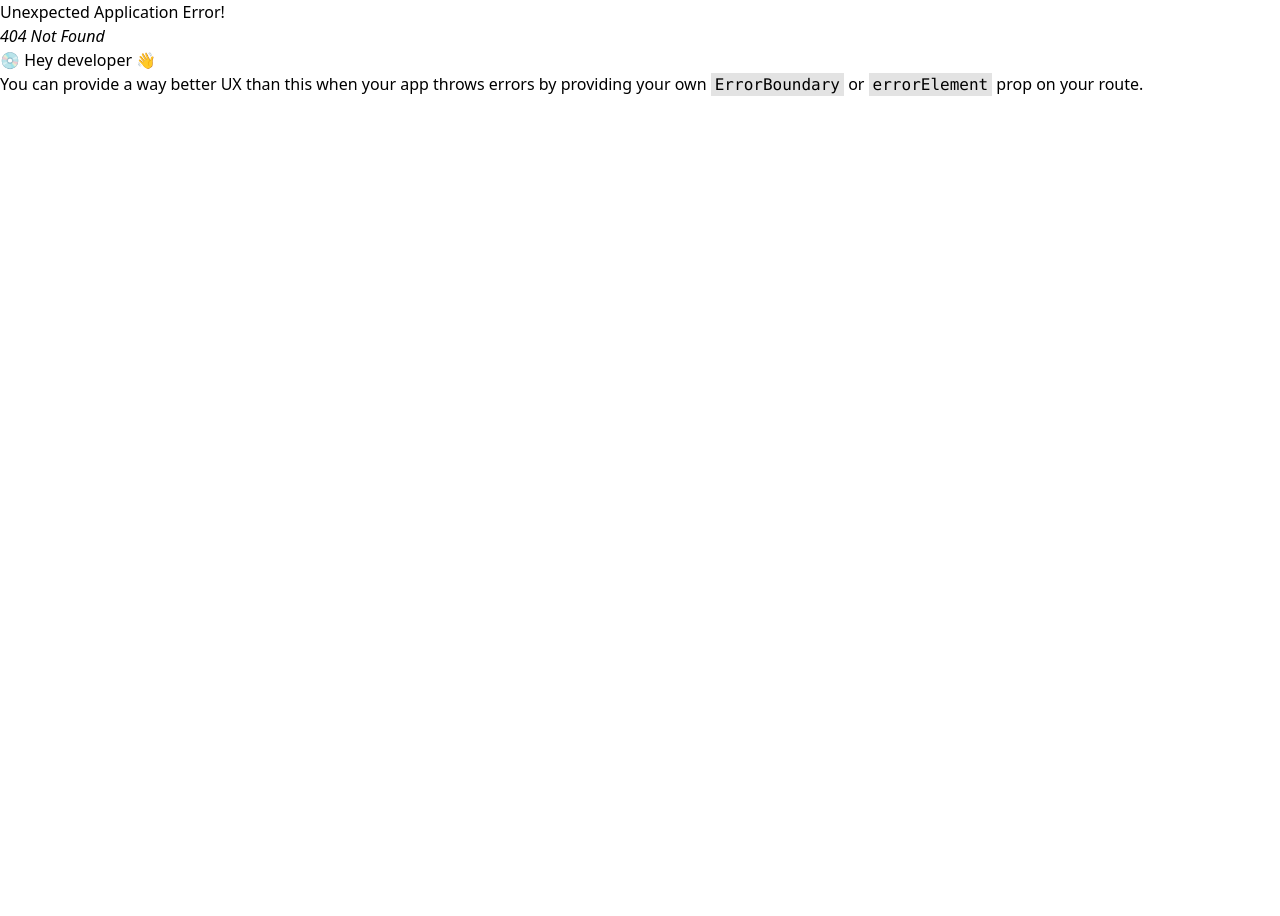
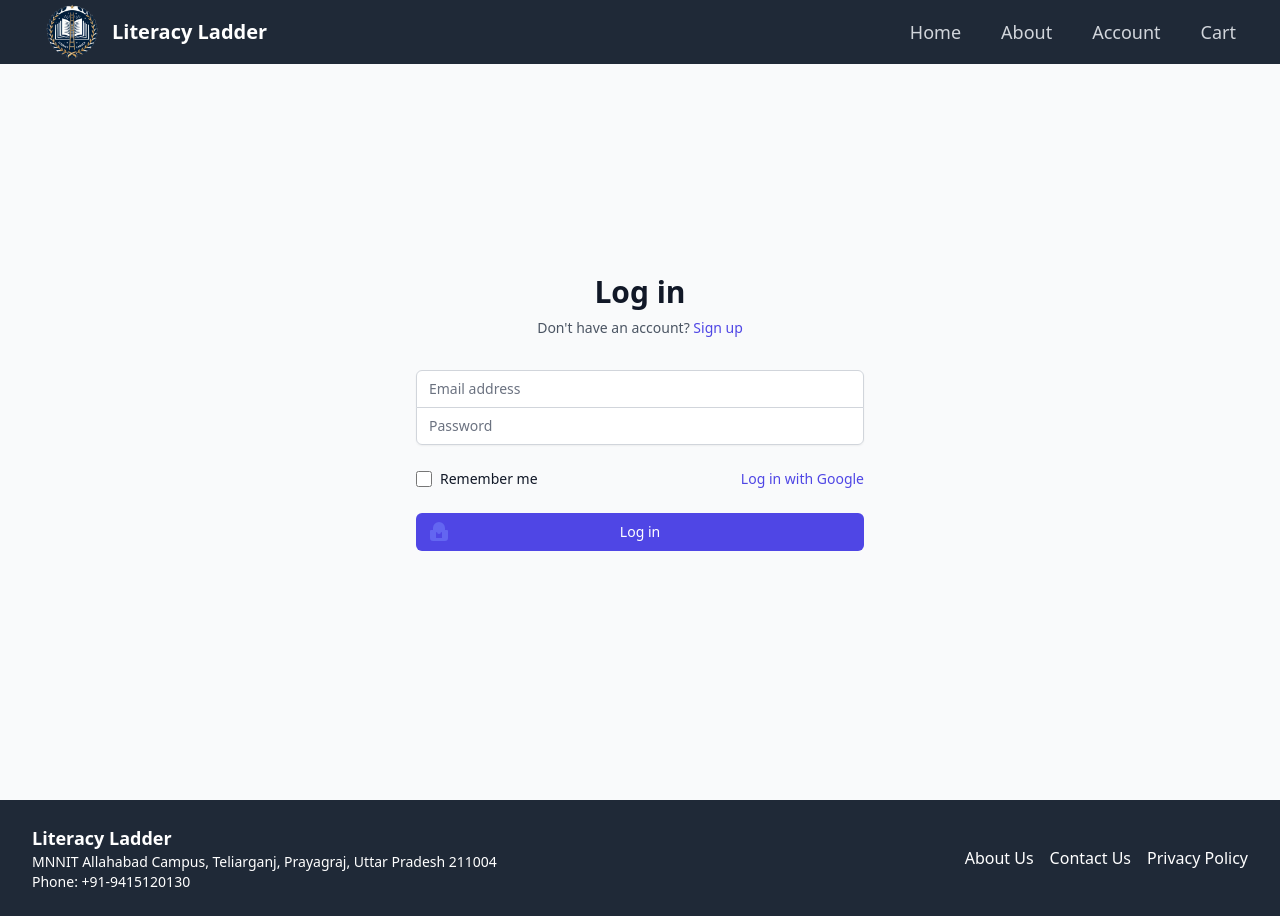
Before and after one commit to SupportAESS/Literacy-Ladder, a React (Vite) app in the folder client/: page /login in a window 1280 px wide. Before the commit this address had no page. Before the commit the page ends 800 px from the top, so only its background shows below. Built offline with nearby package versions, Linux system fonts and the light colour scheme.

Commit message:
login in client side

```diff
--- /dev/null
+++ b/client/src/Components/Login.jsx
@@ -0,0 +1,80 @@
+import React, { useState } from 'react';
+
+const Login = () => {
+  const [showLogin, setShowLogin] = useState(true);
+  const [email, setEmail] = useState('');
+  const [password, setPassword] = useState('');
+
+  const handleLogin = (e) => {
+    e.preventDefault();
+    // Handle login logic
+    console.log('Logging in with email:', email, 'and password:', password);
+  };
+
+  const handleSignup = (e) => {
+    e.preventDefault();
+    // Handle signup logic
+    console.log('Signing up with email:', email, 'and password:', password);
+  };
+
+  const handleGoogleLogin = () => {
+    // Handle login with Google logic
+    console.log('Logging in with Google');
+  };
+
+  return (
+    <div className="min-h-screen flex items-center justify-center bg-gray-50 py-12 px-4 sm:px-6 lg:px-8">
+      <div className="max-w-md w-full space-y-8">
+        <div>
+          <h2 className="mt-6 text-center text-3xl font-extrabold text-gray-900">{showLogin ? 'Log in' : 'Sign up'}</h2>
+          <p className="mt-2 text-center text-sm text-gray-600">{showLogin ? 'Don\'t have an account? ' : 'Already have an account? '}
+            <button onClick={() => setShowLogin(!showLogin)} className="font-medium text-indigo-600 hover:text-indigo-500">{showLogin ? 'Sign up' : 'Log in'}</button>
+          </p>
+        </div>
+        <form className="mt-8 space-y-6" onSubmit={showLogin ? handleLogin : handleSignup}>
+          <input type="hidden" name="remember" value="true" />
+          <div className="rounded-md shadow-sm -space-y-px">
+            <div>
+              <label htmlFor="email-address" className="sr-only">Email address</label>
+              <input id="email-address" name="email" type="email" autoComplete="email" required className="appearance-none rounded-none relative block w-full px-3 py-2 border border-gray-300 placeholder-gray-500 text-gray-900 rounded-t-md focus:outline-none focus:ring-indigo-500 focus:border-indigo-500 focus:z-10 sm:text-sm" placeholder="Email address" value={email} onChange={(e) => setEmail(e.target.value)} />
+            </div>
+            <div>
+              <label htmlFor="password" className="sr-only">Password</label>
+              <input id="password" name="password" type="password" autoComplete="current-password" required className="appearance-none rounded-none relative block w-full px-3 py-2 border border-gray-300 placeholder-gray-500 text-gray-900 rounded-b-md focus:outline-none focus:ring-indigo-500 focus:border-indigo-500 focus:z-10 sm:text-sm" placeholder="Password" value={password} onChange={(e) => setPassword(e.target.value)} />
+            </div>
+          </div>
+
+          <div className="flex items-center justify-between">
+            <div className="flex items-center">
+              <input id="remember-me" name="remember-me" type="checkbox" className="h-4 w-4 text-indigo-600 focus:ring-indigo-500 border-gray-300 rounded" />
+              <label htmlFor="remember-me" className="ml-2 block text-sm text-gray-900">
+                Remember me
+              </label>
+            </div>
+
+            <div className="text-sm">
+              <button type="button" className="font-medium text-indigo-600 hover:text-indigo-500 focus:outline-none" onClick={handleGoogleLogin}>
+                Log in with Google
+              </button>
+            </div>
+          </div>
+
+          <div>
+            <button type="submit" className="group relative w-full flex justify-center py-2 px-4 border border-transparent text-sm font-medium rounded-md text-white bg-indigo-600 hover:bg-indigo-700 focus:outline-none focus:ring-2 focus:ring-offset-2 focus:ring-indigo-500">
+              <span className="absolute left-0 inset-y-0 flex items-center pl-3">
+                {/* Heroicon name: lock-closed */}
+                <svg className="h-5 w-5 text-indigo-500 group-hover:text-indigo-400" xmlns="http://www.w3.org/2000/svg" viewBox="0 0 20 20" fill="currentColor" aria-hidden="true">
+                  <path fillRule="evenodd" d="M10 12a2 2 0 100-4 2 2 0 000 4z" />
+                  <path fillRule="evenodd" d="M4 8V6a6 6 0 1112 0v2h2a1 1 0 011 1v7a3 3 0 01-3 3H4a3 3 0 01-3-3V9a1 1 0 011-1h2zm8 2h-4a1 1 0 00-1 1v5h6v-5a1 1 0 00-1-1z" clipRule="evenodd" />
+                </svg>
+              </span>
+              {showLogin ? 'Log in' : 'Sign up'}
+            </button>
+          </div>
+        </form>
+      </div>
+    </div>
+  );
+};
+
+export default Login;
--- a/client/src/Components/Navbar.jsx
+++ b/client/src/Components/Navbar.jsx
@@ -6,7 +6,6 @@ import about from './About';
 const Navbar = () => {
   const [isOpen, setIsOpen] = useState(false);
   const [isLoggedIn, setIsLoggedIn] = useState(false); // Assume initial state is logged out
-  const [showDropdown, setShowDropdown] = useState(false);
 
   const handleLogout = () => {
     // Handle logout logic, e.g., clearing session storage or calling logout API
@@ -20,24 +19,12 @@ const Navbar = () => {
 
   const handleAccountClick = () => {
     if (window.innerWidth < 768) {
-      setShowDropdown(!showDropdown);
-    }
-  };
-
-  const handleAccountMouseEnter = () => {
-    if (window.innerWidth >= 768) {
-      setShowDropdown(true);
-    }
-  };
-
-  const handleAccountMouseLeave = () => {
-    if (window.innerWidth >= 768) {
-      setShowDropdown(false);
+      setIsOpen(!isOpen);
     }
   };
 
   return (
-    <nav className="bg-gray-800 relative z-50">
+    <nav className="bg-gray-800 fixed top-0 w-full z-50">
       <div className="max-w-full px-4 sm:px-6 lg:px-8">
         <div className="flex items-center justify-between h-16">
           <div className="flex-none flex items-center space-x-2">
@@ -53,20 +40,17 @@ const Navbar = () => {
               <Link to="/about" className="text-gray-300 hover:bg-gray-700 hover:text-white px-3 py-2 rounded-md text-lg font-medium">About</Link>
               <div
                 className="relative"
-                onMouseEnter={handleAccountMouseEnter}
-                onMouseLeave={handleAccountMouseLeave}
+                onMouseEnter={() => setIsOpen(true)}
+                onMouseLeave={() => setIsOpen(false)}
+                onClick={handleAccountClick}
               >
                 <button
-                  onClick={handleAccountClick}
                   className="text-gray-300 hover:bg-gray-700 hover:text-white px-3 py-2 rounded-md text-lg font-medium"
                 >
                   Account
                 </button>
-                {showDropdown && (
-                  <div className="absolute top-full left-0 mt-1 bg-gray-700 text-white py-2 rounded-md text-lg font-medium z-50"
-                       onMouseEnter={handleAccountMouseEnter}
-                       onMouseLeave={handleAccountMouseLeave}
-                  >
+                {isOpen && (
+                  <div className="absolute top-full left-0 mt-1 bg-gray-700 text-white py-2 rounded-md text-lg font-medium z-50">
                     {isLoggedIn ? (
                       <>
                         <Link to="/profile" className="block px-4 py-2 hover:bg-gray-600">Profile</Link>
@@ -74,8 +58,7 @@ const Navbar = () => {
                       </>
                     ) : (
                       <>
-                        <Link to="/login" className="block px-4 py-2 hover:bg-gray-600">Login</Link>
-                        <Link to="/signup" className="block px-4 py-2 hover:bg-gray-600">Signup</Link>
+                        <Link to="/login" className="block px-4 py-2 hover:bg-gray-600">Login / Signup</Link>
                       </>
                     )}
                   </div>
@@ -102,15 +85,17 @@ const Navbar = () => {
         <div className="px-2 pt-2 pb-3 sm:px-3">
           <Link to="/" className="block text-gray-300 hover:bg-gray-700 hover:text-white px-3 py-2 rounded-md text-base font-medium">Home</Link>
           <Link to="/about" className="block text-gray-300 hover:bg-gray-700 hover:text-white px-3 py-2 rounded-md text-base font-medium">About</Link>
-          <div className="relative">
+          <div
+            className="relative"
+            onClick={handleAccountClick}
+          >
             <button
-              onClick={toggleNavbar}
               className="block text-gray-300 hover:bg-gray-700 hover:text-white px-3 py-2 rounded-md text-base font-medium"
             >
               Account
             </button>
             {isOpen && (
-              <div className="absolute top-full left-0 mt-1 bg-gray-700 text-white py-2 rounded-md text-base font-medium">
+              <div className="absolute top-full left-0 mt-1 bg-gray-700 text-white py-2 rounded-md text-base font-medium z-50">
                 {isLoggedIn ? (
                   <>
                     <Link to="/profile" className="block px-4 py-2 hover:bg-gray-600">Profile</Link>
@@ -118,8 +103,7 @@ const Navbar = () => {
                   </>
                 ) : (
                   <>
-                    <Link to="/login" className="block px-4 py-2 hover:bg-gray-600">Login</Link>
-                    <Link to="/signup" className="block px-4 py-2 hover:bg-gray-600">Signup</Link>
+                    <Link to="/login" className="block px-4 py-2 hover:bg-gray-600">Login / Signup</Link>
                   </>
                 )}
               </div>
--- a/client/src/main.jsx
+++ b/client/src/main.jsx
@@ -6,11 +6,13 @@ import { Route, RouterProvider, createBrowserRouter, createRoutesFromElements }
 import Layout from './Components/Layout'
 import Home from './Components/Home'
 import About from './Components/About'
+import Login from './Components/Login'
 const router = createBrowserRouter(
   createRoutesFromElements(
     <Route path='/' element={<Layout/>}>
       <Route path='' element={<Home />}/>
       <Route path='about' element={<About />}/>
+      <Route path='login' element={<Login />}/>
     </Route>
   )
 )
```
